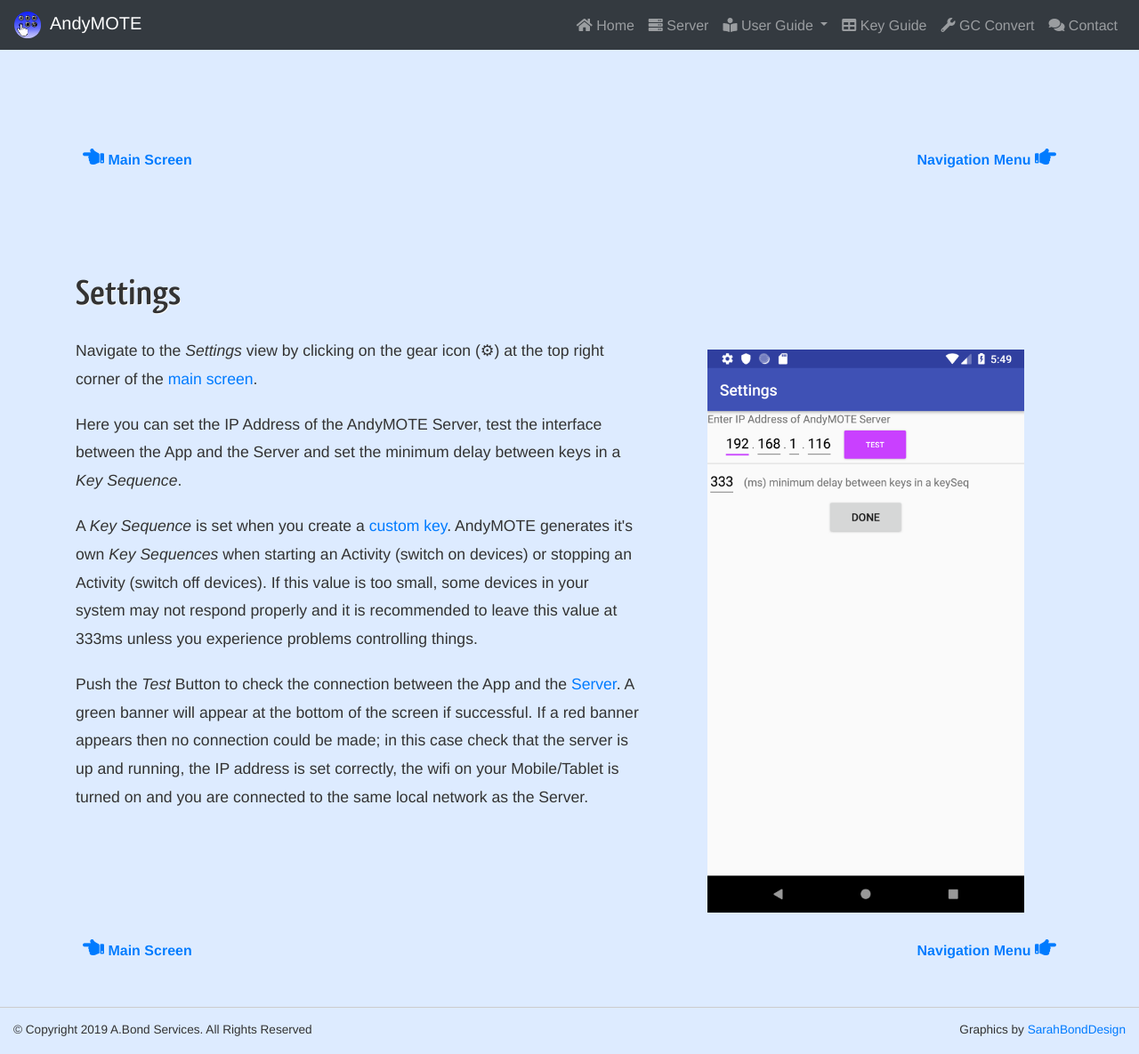
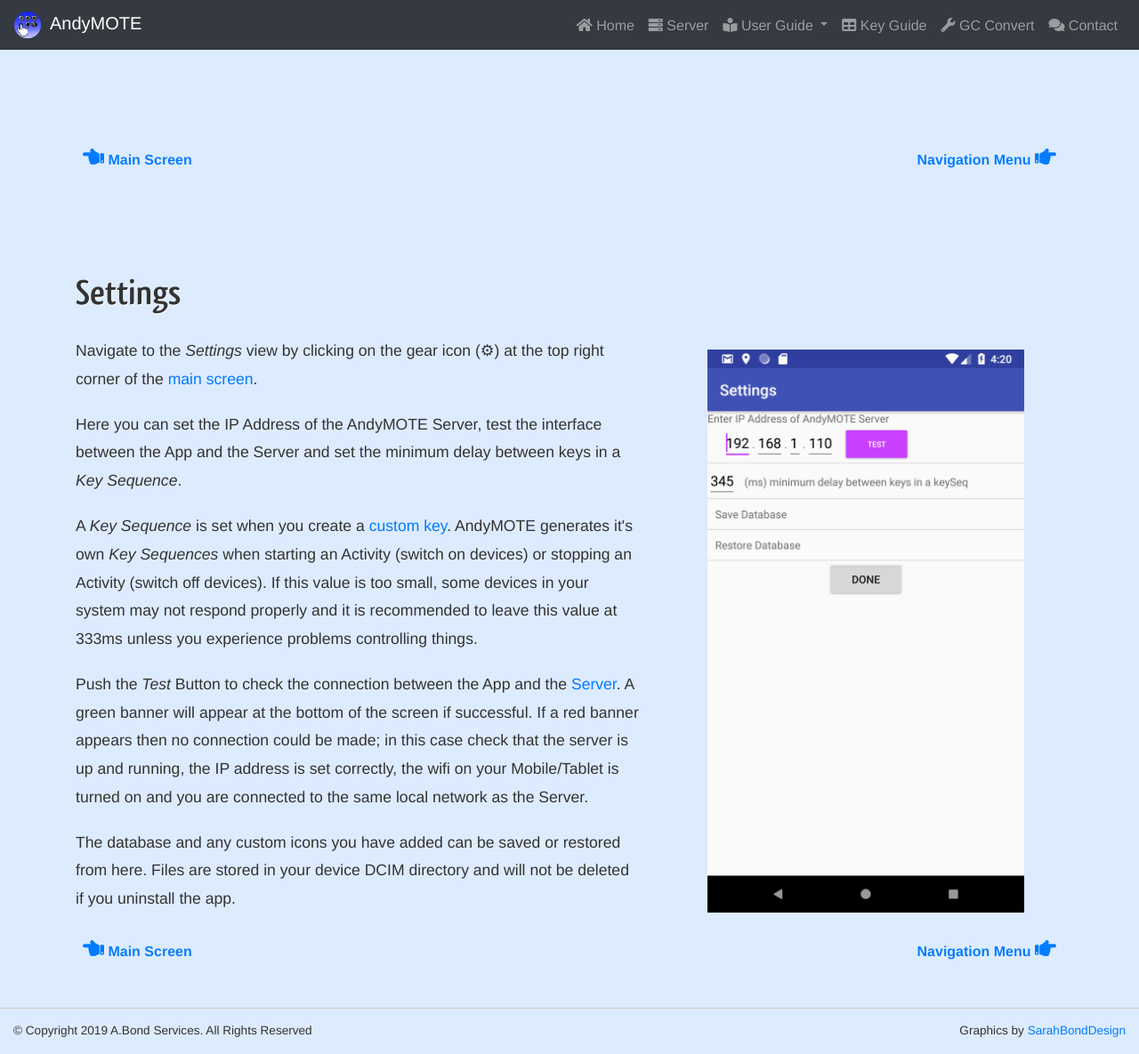
Before and after one commit to OrangeReaper/andymote-cms, a Jekyll site: the page built from settings.html, in a window 1280 px wide. Shown: the whole page at 89% size. Built offline with Jekyll 4.4.1, drawn with Linux system fonts in a browser that asks for light colours.

Commit message:
Corrections to manual

```diff
--- a/editactivity.html
+++ b/editactivity.html
@@ -19,6 +19,7 @@
             <li>Change or remove the icon that should be displayed in the <a href="navigation.html">Navigation Menu</a>,</li>
             <li>Edit the Activity <a href="keyseq.html">Start Sequence</a>.</li>
             <li>Edit the <a href="activityremote.html">Activity Remote</a>.</li>
+            <li>Change the order that devices are switched on when the activity starts.</li>
           </ul>
           <p>Once you have completed your modifications, press the <i>Done</i> button.</p>
           <p>Pushing the <i>Back</i> button at any time will cancel the operation.</p>
--- a/settings.html
+++ b/settings.html
@@ -16,6 +16,7 @@
           <p>Here you can set the IP Address of the AndyMOTE Server, test the interface between the App and the Server and set the minimum delay between keys in a <i>Key Sequence</i>.</p>
           <p>A <i>Key Sequence</i> is set when you create a <a href="customkey.html">custom key</a>. AndyMOTE generates it's own <i>Key Sequences</i> when starting an Activity (switch on devices) or stopping an Activity (switch off devices). If this value is too small, some devices in your system may not respond properly and it is recommended to leave this value at 333ms unless you experience problems controlling things.</p>
           <p>Push the <i>Test</i> Button to check the connection between the App and the <a href="server.html">Server</a>. A green banner will appear at the bottom of the screen if successful. If a red banner appears then no connection could be made; in this case check that the server is up and running, the IP address is set correctly, the wifi on your Mobile/Tablet is turned on and you are connected to the same local network as the Server. </p>
+          <p>The database and any custom icons you have added can be saved or restored from here. Files are stored in your device DCIM directory and will not be deleted if you uninstall the app.</p>
         </div>
         <div class="col-lg-5">
           <div class="row spacer6 d-none d-lg-block"></div>
```
Also changed, not shown: assets/images/01_mainScreen.png, assets/images/02_settings.png, assets/images/29_editActivity.png.
